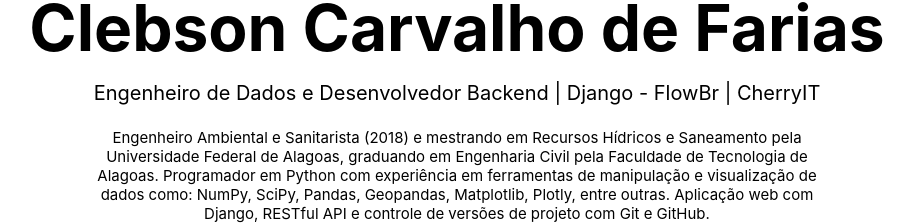
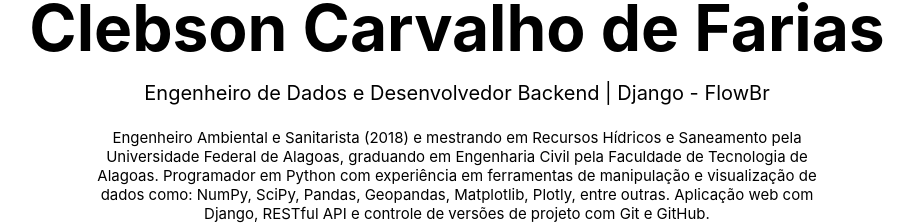
Before and after one commit to clebsonpy/profile, a Next.js app: page / in a window 1280 px wide. Shown: the part 565-789 px from the top of the page, without its empty margins (183-1097 px from the left). Built offline with nearby package versions, Linux system fonts and the light colour scheme.

Commit message:
Change org

```diff
--- a/pages/index.js
+++ b/pages/index.js
@@ -105,7 +105,7 @@ export default function Home() {
                     alt="Picture of the author"
                 />
                 <Title>Clebson Carvalho de Farias</Title>
-                <Skill>Engenheiro de Dados e Desenvolvedor Backend | Django - FlowBr | CherryIT</Skill>
+                <Skill>Engenheiro de Dados e Desenvolvedor Backend | Django - FlowBr</Skill>
                 <Description>Engenheiro Ambiental e Sanitarista (2018) e mestrando em Recursos Hídricos e Saneamento pela
                     Universidade Federal de Alagoas, graduando em Engenharia Civil pela Faculdade de Tecnologia de
                     Alagoas. Programador em Python com experiência em ferramentas de manipulação e visualização de
```
